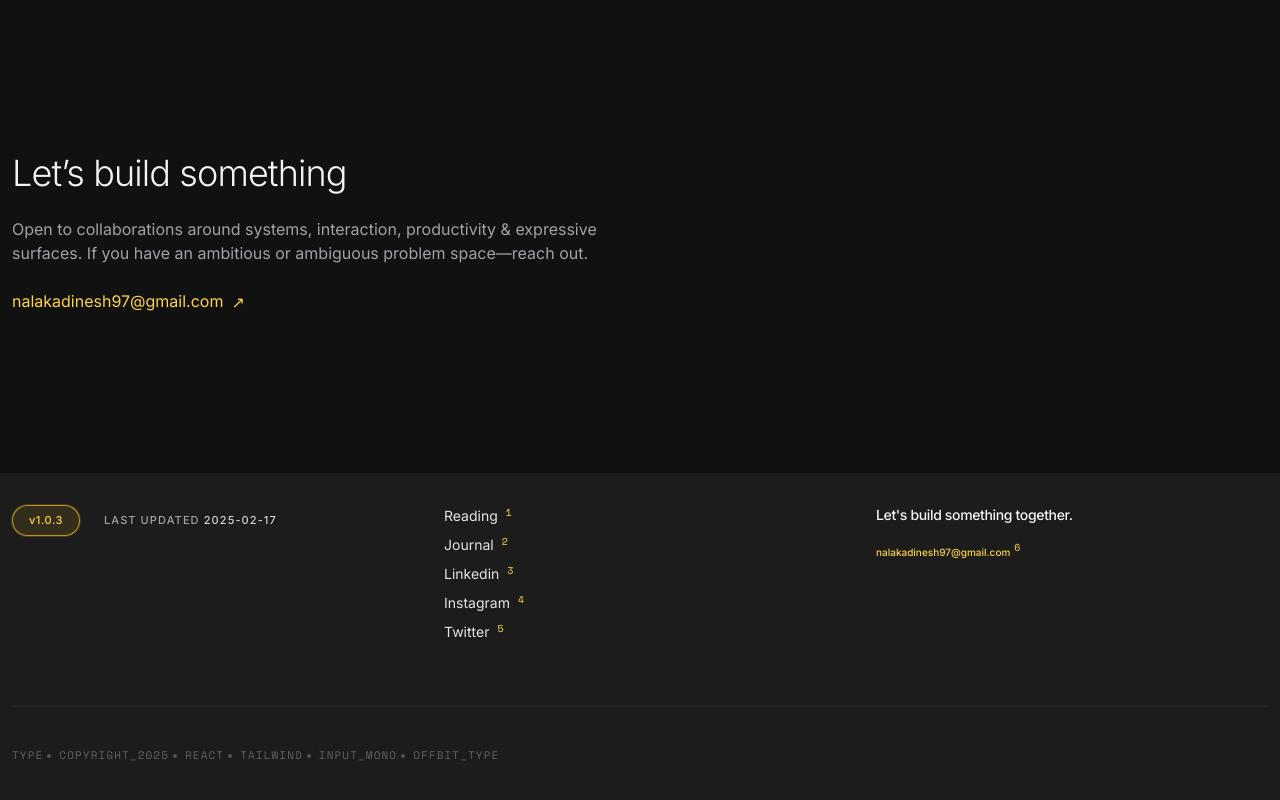
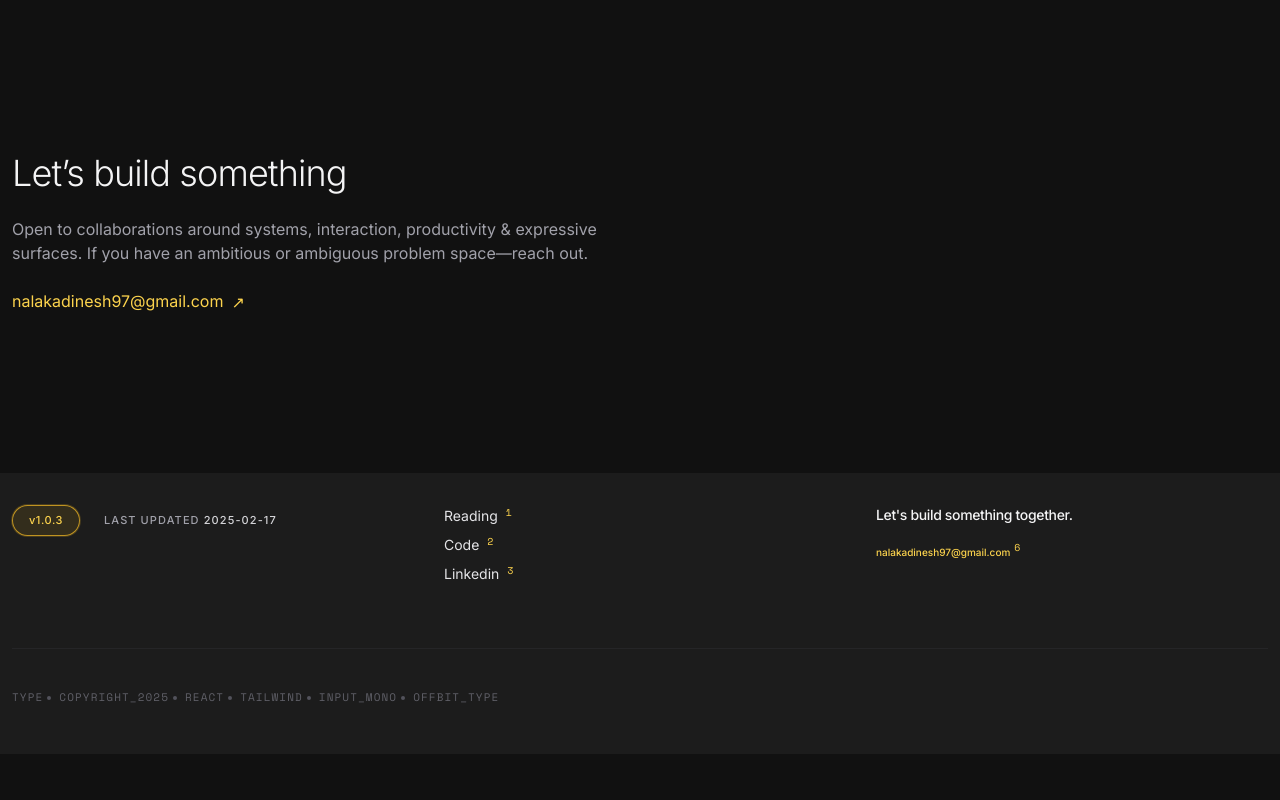
Before and after one commit to NalakaDineshSamarasingha/meandme, a React (Create React App) app in the folder client/: page / in a window 1280 px wide. Shown: the part 1466-2266 px from the top of the page. After the commit the page ends 2220 px from the top, so only its background shows below. Built offline with nearby package versions, Linux system fonts and the light colour scheme.

Commit message:
add links

```diff
--- a/client/src/components/FooterMeta.jsx
+++ b/client/src/components/FooterMeta.jsx
@@ -11,11 +11,11 @@ export default function FooterMeta() {
   const lastUpdated = formatDate(new Date()); // Replace with build/commit date if desired
 
   const socials = [
-    { label: 'Reading', href: '#' },
-    { label: 'Journal', href: '#' },
-    { label: 'Linkedin', href: 'https://www.linkedin.com' },
-    { label: 'Instagram', href: 'https://www.instagram.com' },
-    { label: 'Twitter', href: 'https://x.com' }
+    { label: 'Reading', href: 'https://medium.com/@nalakadinesh97' },
+    { label: 'Code', href: 'https://github.com/NalakaDineshSamarasingha' },
+    { label: 'Linkedin', href: 'https://www.linkedin.com/in/nalaka-dinesh-b53173271/' },
+    // { label: 'Instagram', href: 'https://www.instagram.com' },
+    // { label: 'Twitter', href: 'https://x.com' }
   ];
 
   const metaTokens = [
```
